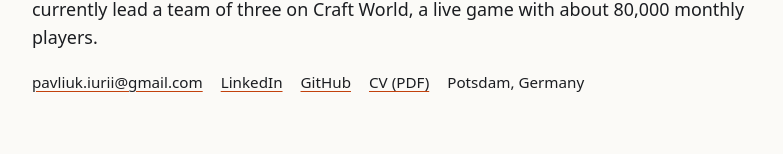
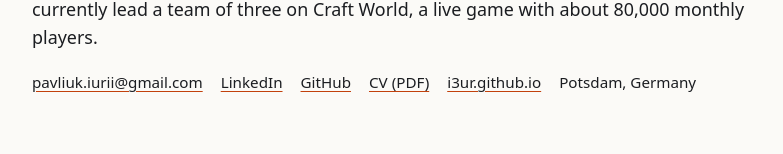
Before and after one commit to i3ur/i3ur.github.io, a plain HTML site: page index.html in a window 1280 px wide. Shown: the part 207-361 px from the top of the page, without its empty margins (248-1031 px from the left). Drawn offline with Linux system fonts and the light colour scheme.

Commit message:
Use absolute links so they work in the PDF too
Co-Authored-By: Claude Opus 5.5 <noreply@anthropic.com>
Claude-Session: https://claude.ai/code/session_01DNsCgyaTJ1XP1ZVJ1PAkUs

```diff
--- a/index.html
+++ b/index.html
@@ -60,7 +60,8 @@ footer{margin-top:56px;color:var(--muted);font-size:.85rem}
     <a href="mailto:pavliuk.iurii@gmail.com">pavliuk.iurii@gmail.com</a>
     <a href="https://linkedin.com/in/iurii-pavliuk">LinkedIn</a>
     <a href="https://github.com/i3ur">GitHub</a>
-    <a href="cv.pdf">CV (PDF)</a>
+    <a href="https://i3ur.github.io/cv.pdf">CV (PDF)</a>
+    <a href="https://i3ur.github.io">i3ur.github.io</a>
     <span>Potsdam, Germany</span>
   </div>
 </header>
```
